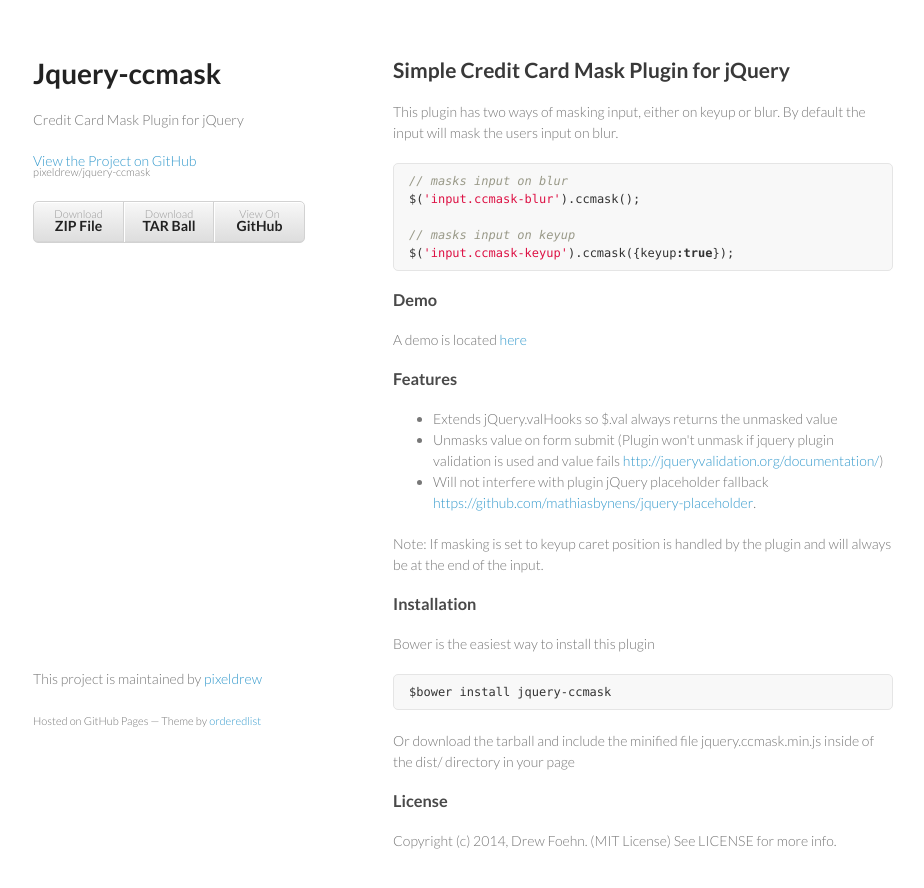
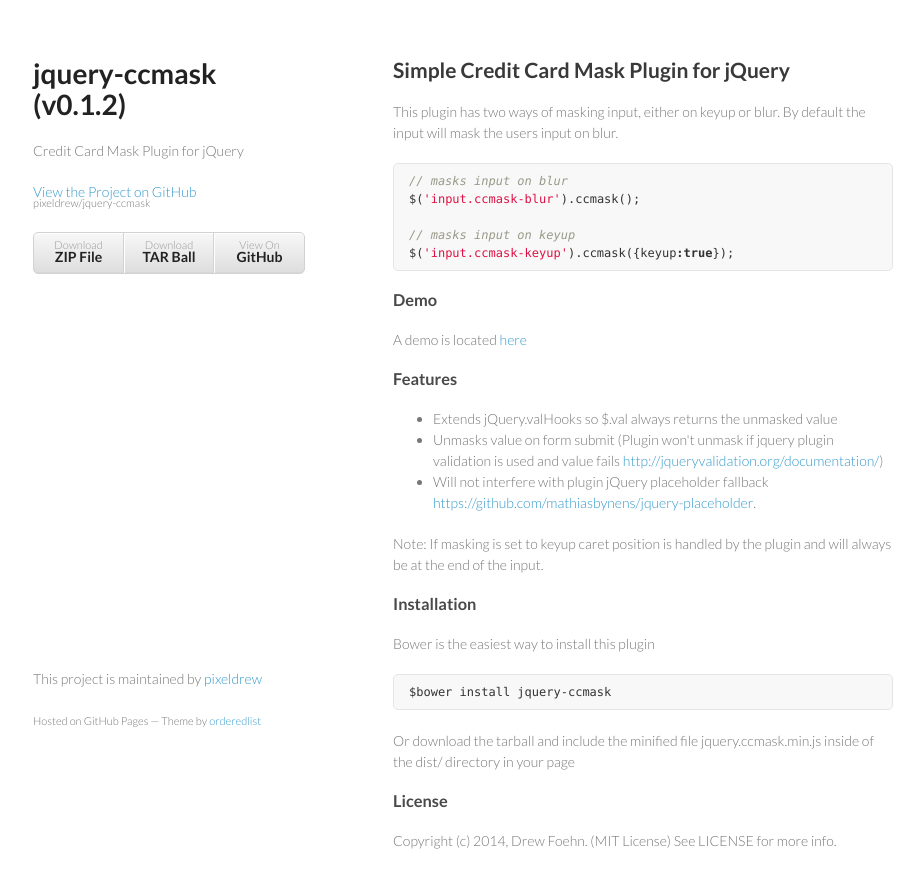
Before and after one commit to pixeldrew/jquery-ccmask, a plain HTML site: page index.html in a window 1280 px wide. Shown: the whole page, without its empty margins (177-1101 px from the left). Drawn offline with Linux system fonts and the light colour scheme.

Commit message:
added version

```diff
--- a/index.html
+++ b/index.html
@@ -15,7 +15,7 @@
 <body>
 <div class="wrapper">
     <header>
-        <h1>Jquery-ccmask</h1>
+        <h1>jquery-ccmask (v0.1.2)</h1>
 
         <p>Credit Card Mask Plugin for jQuery</p>
 
```
